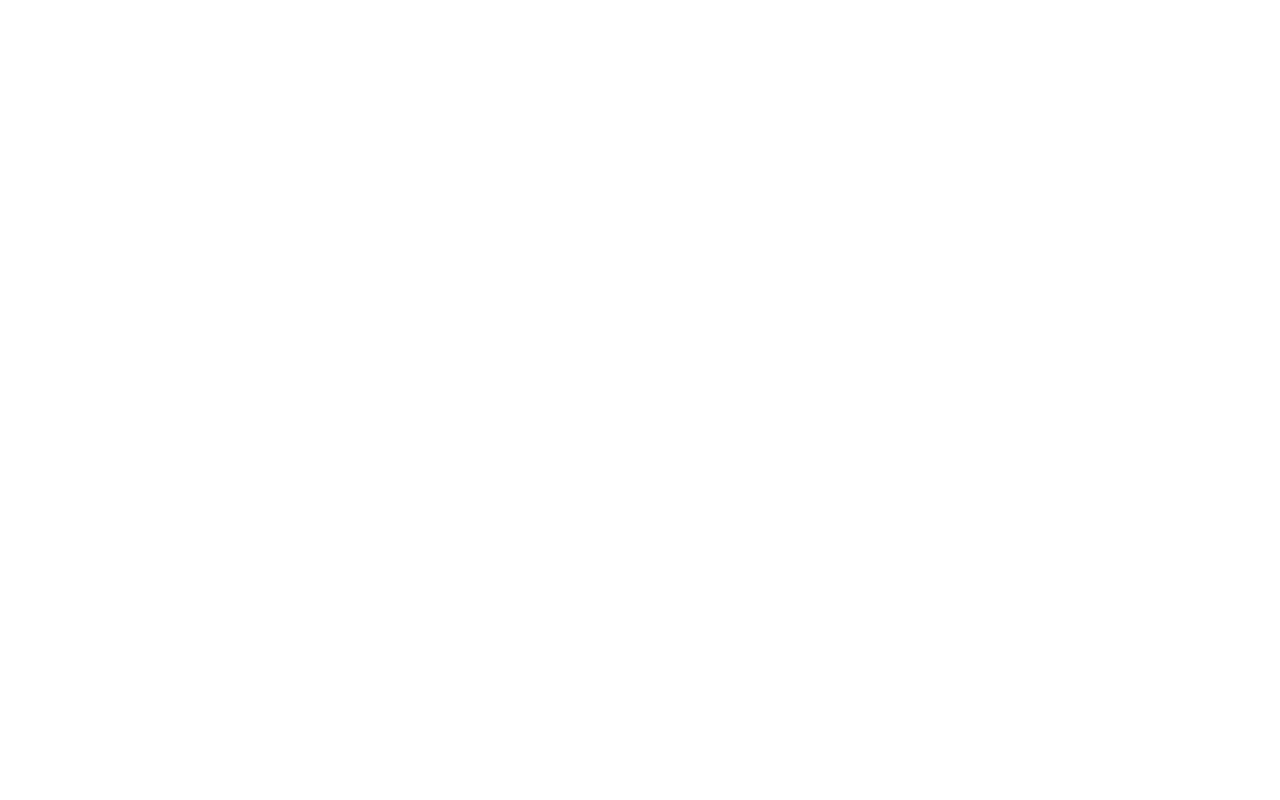
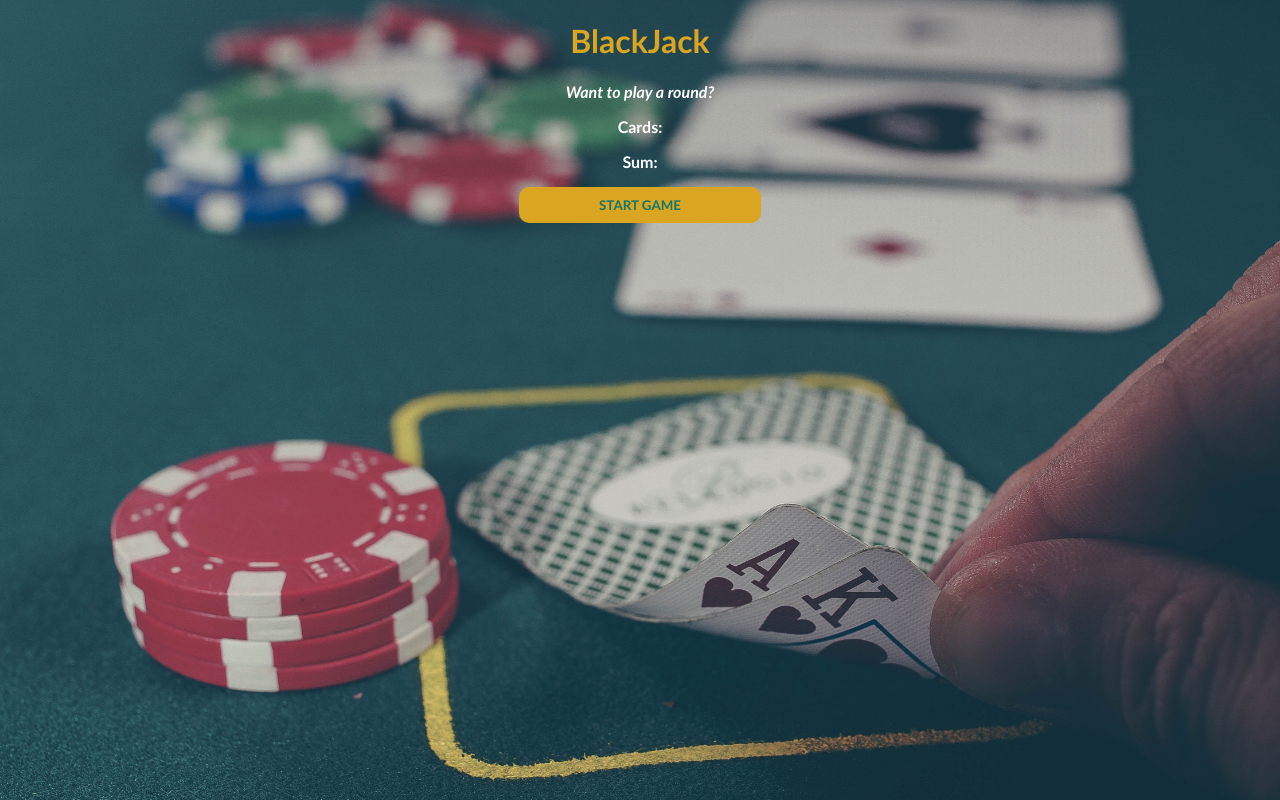
Before and after one commit to TRNY13/blackjack-game, a plain HTML site: page index.html in a window 1280 px wide. Drawn offline with Linux system fonts and the light colour scheme.

Commit message:
created files and connected

```diff
--- a/index.css
+++ b/index.css
@@ -0,0 +1,37 @@
+body {
+  font-family: "Trebuchet MS", "Lucida Sans Unicode", "Lucida Grande",
+    "Lucida Sans", Arial, sans-serif;
+  color: #fff;
+  background-image: url("images/blackjack-table.jpg");
+  background-repeat: no-repeat;
+  background-attachment: fixed;
+  background-size: cover;
+  text-align: center;
+  font-weight: bold;
+}
+
+h1 {
+  color: goldenrod;
+}
+
+#message-el {
+  color: #fff;
+  font-style: italic;
+}
+
+button {
+  color: rgb(20, 119, 106);
+  width: 150 px;
+  background: goldenrod;
+  font-family: "Trebuchet MS", "Lucida Sans Unicode", "Lucida Grande",
+    "Lucida Sans", Arial, sans-serif;
+  padding: 10px 80px;
+  border: none;
+  border-radius: 10px;
+  cursor: pointer;
+  font-weight: bold;
+}
+
+button:hover {
+  transform: scale(1.03);
+}
--- a/index.html
+++ b/index.html
@@ -1,15 +1,18 @@
 <!DOCTYPE html>
 <html lang="en">
-<head>
-    <meta charset="UTF-8">
-    <meta http-equiv="X-UA-Compatible" content="IE=edge">
-    <meta name="viewport" content="width=device-width, initial-scale=1.0">
+  <head>
+    <meta charset="UTF-8" />
+    <meta http-equiv="X-UA-Compatible" content="IE=edge" />
+    <meta name="viewport" content="width=device-width, initial-scale=1.0" />
     <title>BlackJack</title>
-    <link rel="stylesheet" href="index.css">
+    <link rel="stylesheet" href="index.css" />
     <script src="index.js"></script>
-</head>
-<body>
-
-
-</body>
+  </head>
+  <body>
+    <h1>BlackJack</h1>
+    <p id="message-el">Want to play a round?</p>
+    <p>Cards:</p>
+    <p>Sum:</p>
+    <button id="start-btn" onclick="startGame()">START GAME</button>
+  </body>
 </html>
--- a/index.js
+++ b/index.js
@@ -8,18 +8,24 @@ let gotBlackJack = false;
 // boolean for if the user's hand goes over 21
 let userIsAlive = true;
 
-if (cardSum <= 20) {
-    console.log("Hit?");
-} else if (cardSum === 21) {
-    console.log("Blackjack 21!!!");
+// variable for storing string messages
+let message = "";
+
+let startGame = () => {
+  if (cardSum <= 20) {
+    message = "Hit?";
+  } else if (cardSum === 21) {
+    message = "Blackjack 21!!!";
     /* the boolean gets turned to true if
     the user gets blackjack*/
     gotBlackJack = true;
-} else {
-    console.log("Busted");
+  } else {
+    message = "Busted";
     userIsAlive = false;
-}
+  }
+};
 
 //checking the booleans
 console.log(gotBlackJack);
 console.log(userIsAlive);
+console.log(message);
```
Also changed, not shown: images/blackjack-table.jpg (added).
